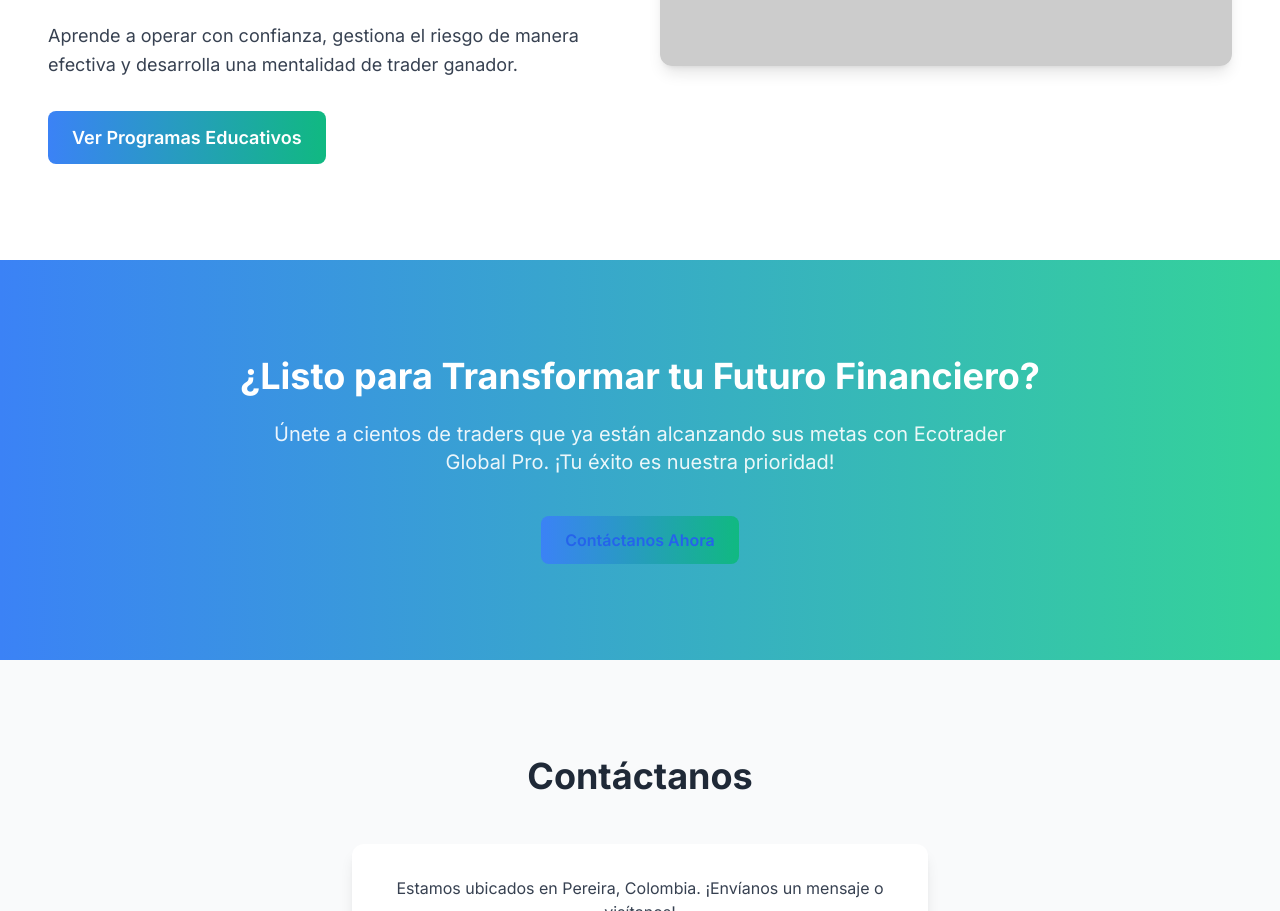
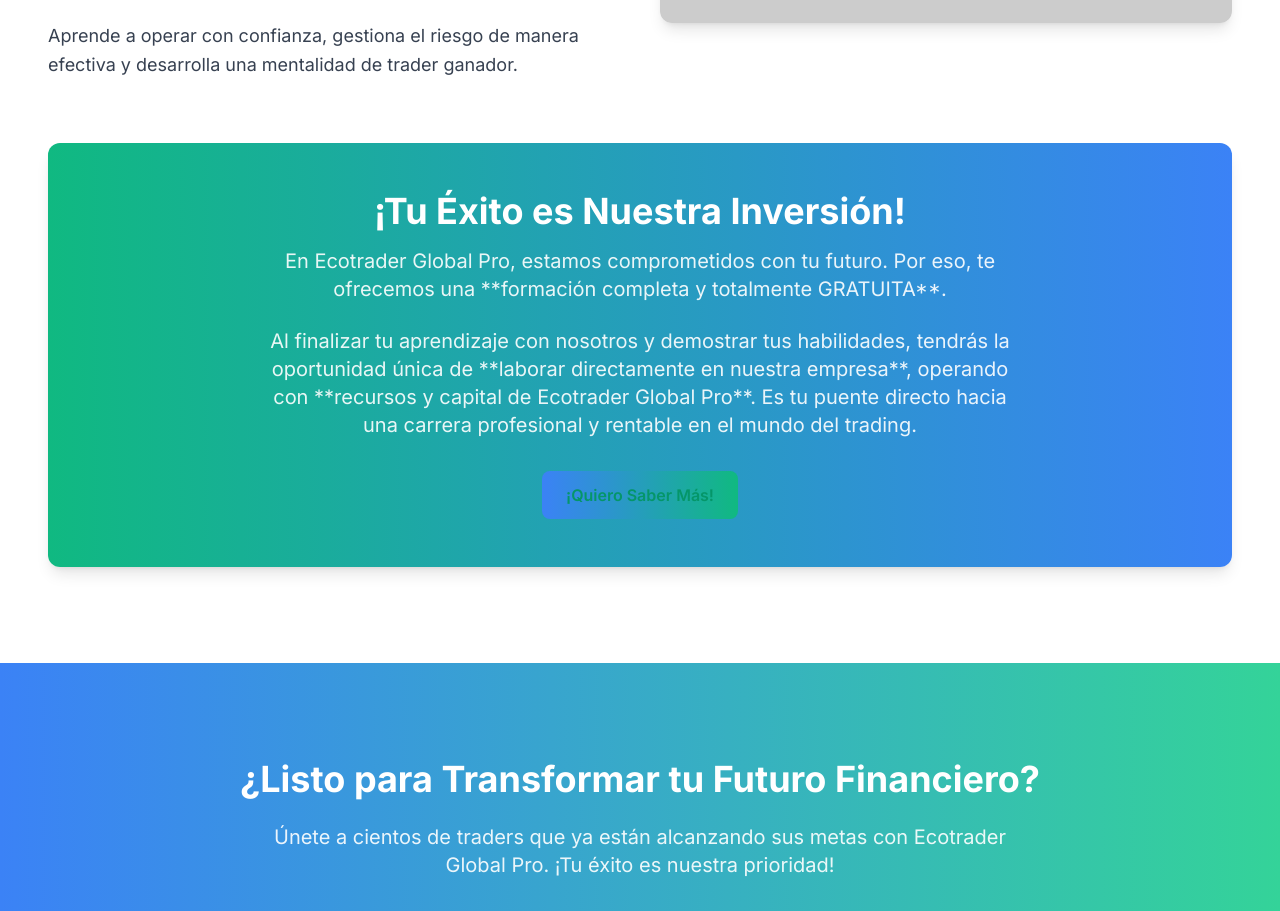
Before and after one commit to lptgn555/EcoTrader-Global-Pro, a plain HTML site: page index.html in a window 1280 px wide. Shown: the part 2400-3311 px from the top of the page. Drawn offline with nearby package versions, Linux system fonts and the light colour scheme; placeholder pictures from the web are drawn by us.

Commit message:
Update index.html

```diff
--- a/index.html
+++ b/index.html
@@ -210,13 +210,24 @@
                         <p>
                             Aprende a operar con confianza, gestiona el riesgo de manera efectiva y desarrolla una mentalidad de trader ganador.
                         </p>
-                        <a href="#contacto" class="btn-primary mt-8 inline-block">
-                            Ver Programas Educativos
-                        </a>
                     </div>
                     <div class="md:w-full">
                         <img src="https://placehold.co/600x400/e0e7ff/3b82f6?text=Educacion+Trading" alt="Educación en Trading" class="rounded-xl shadow-lg w-full h-auto object-cover">
                     </div>
+                </div>
+
+                <!-- Nueva Sección: Formación Gratuita y Oportunidad Laboral -->
+                <div class="mt-16 bg-gradient-to-r from-emerald-500 to-blue-500 text-white p-8 md:p-12 rounded-xl shadow-lg text-center">
+                    <h3 class="text-3xl md:text-4xl font-bold mb-4">¡Tu Éxito es Nuestra Inversión!</h3>
+                    <p class="text-lg md:text-xl mb-6 max-w-3xl mx-auto opacity-90">
+                        En Ecotrader Global Pro, estamos comprometidos con tu futuro. Por eso, te ofrecemos una **formación completa y totalmente GRATUITA**.
+                    </p>
+                    <p class="text-lg md:text-xl mb-8 max-w-3xl mx-auto opacity-90">
+                        Al finalizar tu aprendizaje con nosotros y demostrar tus habilidades, tendrás la oportunidad única de **laborar directamente en nuestra empresa**, operando con **recursos y capital de Ecotrader Global Pro**. Es tu puente directo hacia una carrera profesional y rentable en el mundo del trading.
+                    </p>
+                    <a href="#contacto" class="btn-primary bg-white text-emerald-600 hover:bg-gray-100 inline-block">
+                        ¡Quiero Saber Más!
+                    </a>
                 </div>
             </div>
         </section>
```
